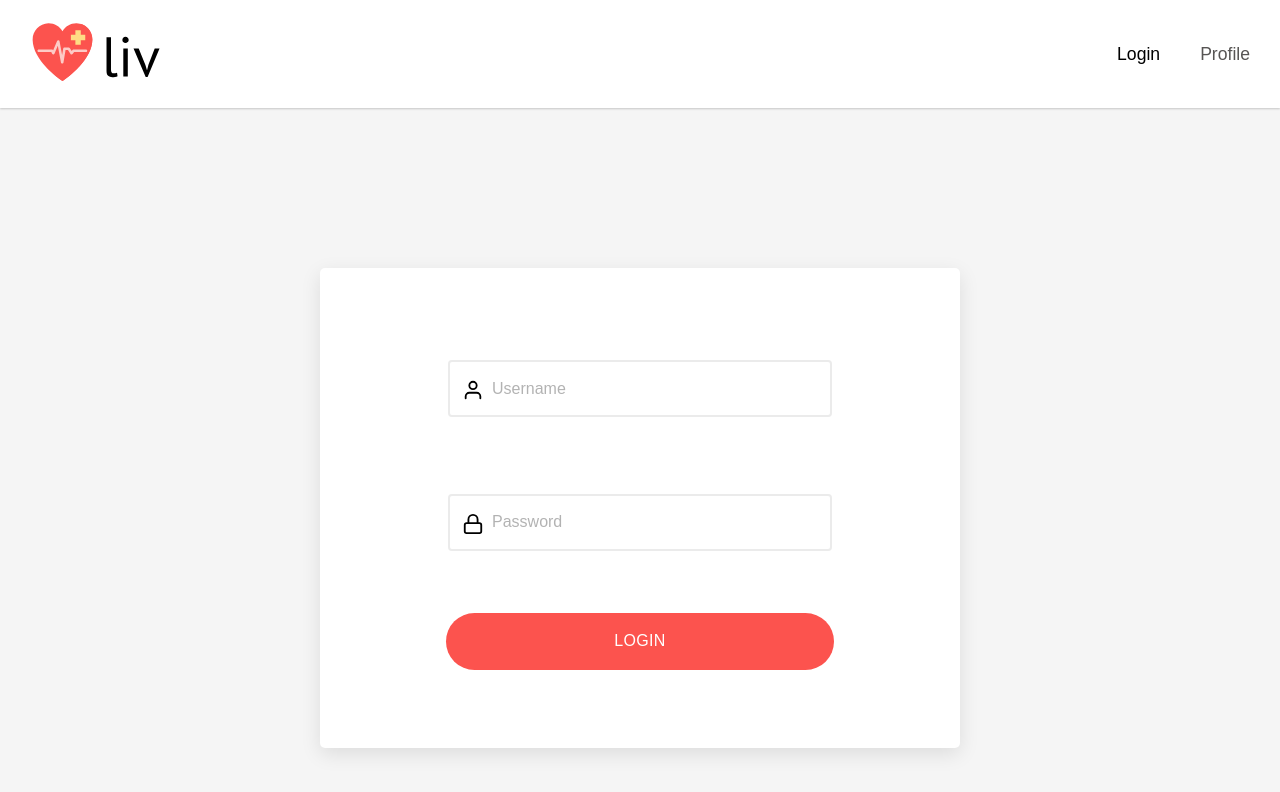
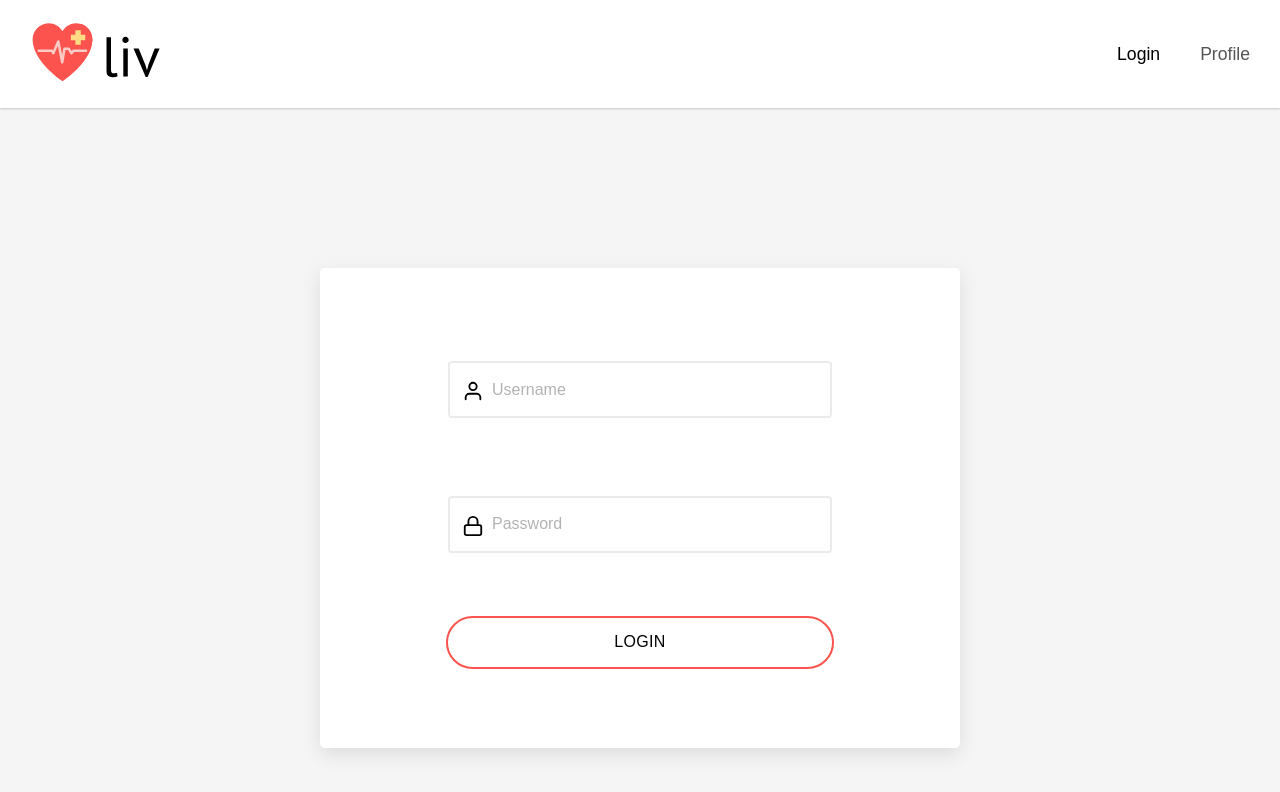
Before and after one commit to LucaKoval/Liv, a React (Create React App) app in the folder client/: page /users/login in a window 1280 px wide. In both pictures the pointer is over the input "Login". Shown: the top 792 px of the page. Built offline with nearby package versions, Linux system fonts and the light colour scheme; a web font is replaced by a local one.

Commit message:
Cleaning

```diff
--- a/client/src/components/Input.jsx
+++ b/client/src/components/Input.jsx
@@ -23,7 +23,7 @@ class Input extends Component {
     render() {
         let borderStyle = {border: "2px solid hsla(0, 0%, 0%, 0.08)"}
         if (this.state.focused) {
-            borderStyle = {border: "2px solid var(--light-color)"}
+            borderStyle = {border: "2px solid var(--main-color)"}
         }
         return (
             <div style={borderStyle} className="input-container">
--- a/client/src/css/navbar.css
+++ b/client/src/css/navbar.css
@@ -70,24 +70,3 @@ nav .menu-icon {
 .active {
     color: black;
 }
-
-/* SVG */
-#mainHeart:hover {
-    fill: white;
-}
-
-#other:hover {
-    fill: white;
-}
-
-#pulse:hover {
-    fill: black;
-}
-
-#cross:hover {
-    fill: black;
-}
-
-#liv:hover {
-    fill: white;
-}
--- a/client/src/css/userLogin.css
+++ b/client/src/css/userLogin.css
@@ -39,13 +39,21 @@
 }
 
 .submit-button {
-    height: 57px;
+    height: 53px;
+    border: 2px solid var(--main-color);
     border-radius: 100px;
     background: var(--main-color);
     color: white;
     width: calc(60% + 2px + 2px);
+
+    -webkit-transition: all 0.16s ease-out 0s;
+    -moz-transition: all 0.16s ease-out 0s;
+    -ms-transition: all 0.16s ease-out 0s;
+    transition: all 0.16s ease-out 0s;
 }
 
 .submit-button:hover {
     cursor: pointer;
+    background: white;
+    color: black;
 }
```
